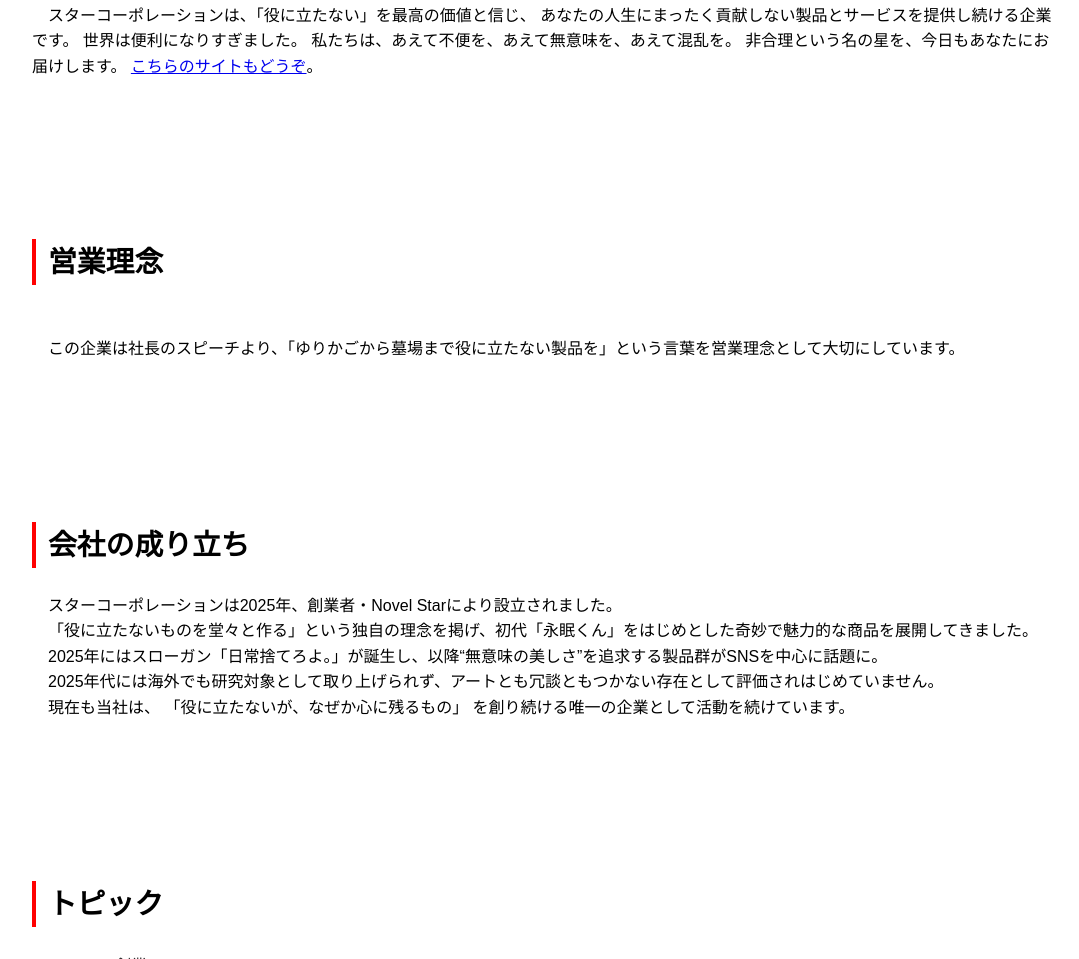
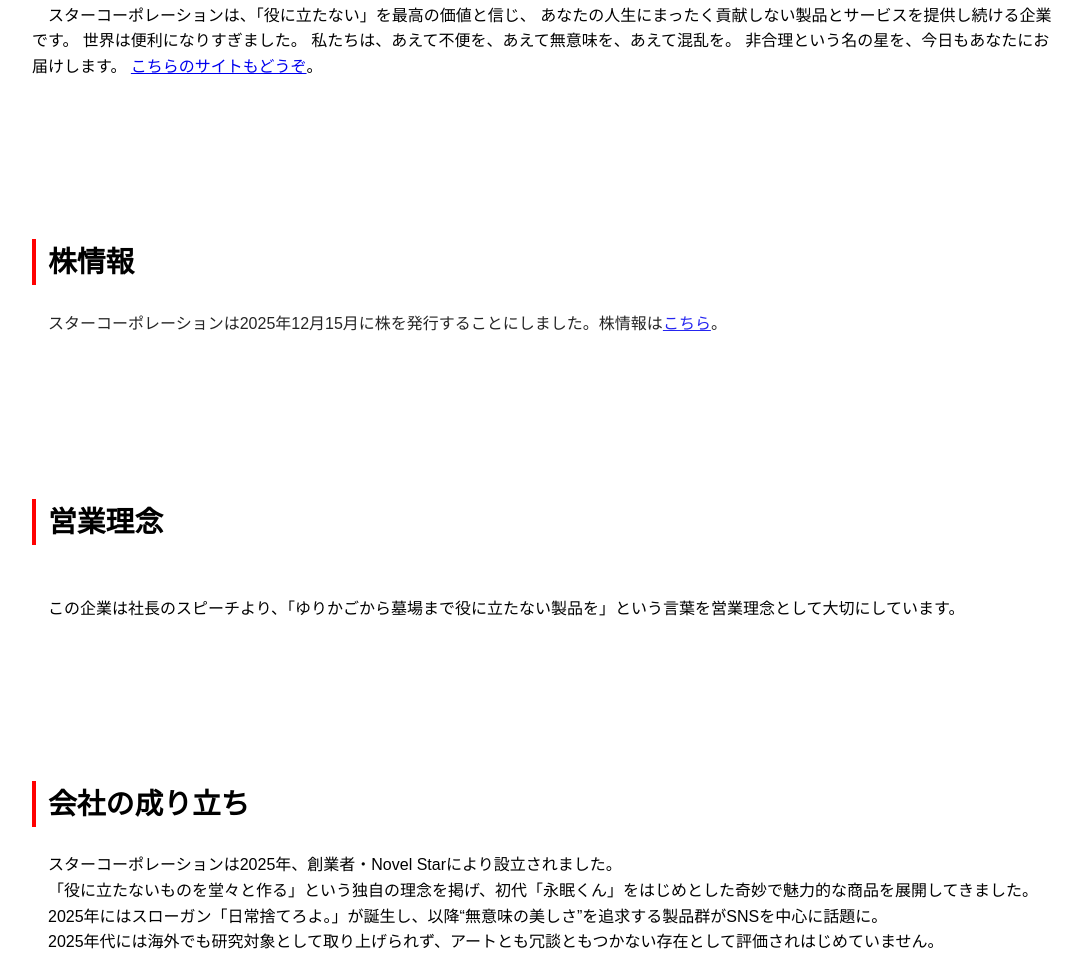
Before and after one commit to novelstar354/whstar, a plain HTML site: page index.html in a window 1280 px wide. Shown: the part 1305-2264 px from the top of the page, without its empty margins (98-1177 px from the left). Drawn offline with Linux system fonts and the light colour scheme.

Commit message:
Update index.html

```diff
--- a/index.html
+++ b/index.html
@@ -480,6 +480,7 @@ nav.open li:nth-child(11) { transition-delay: 0.75s; }
            <ul>
            <li><a href="#notice">お知らせ</a></li>
            <li><a href="#about">企業情報</a></li>
+           <li><a href="#kabu">株情報</a></li>
            <li><a href="#rinen">営業理念</a></li>
            <li><a href="#history">会社の成り立ち</a></li>
            <li><a href="#topic">トピック</a></li>
@@ -532,6 +533,14 @@ nav.open li:nth-child(11) { transition-delay: 0.75s; }
        </p>
    </section>
 
+     <section id="kabu">
+        <h3 class="fade-in">株情報</h3>
+        <div class="about-text">
+            <p class="fade-in">
+                &emsp;スターコーポレーションは2025年12月15月に株を発行することにしました。株情報は<a href="https://novelstar354.github.io/kabu">こちら</a>。
+            </p>
+        </div>
+        </section>
  <section id="rinen">
        <h3 class="fade-in">営業理念</h3>
        　　<p class="about-text">
```
